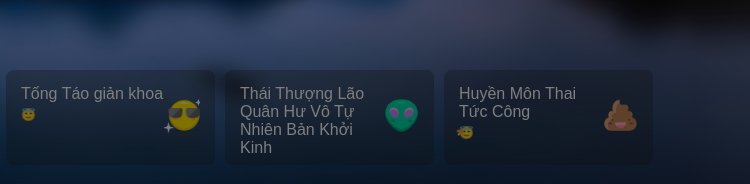
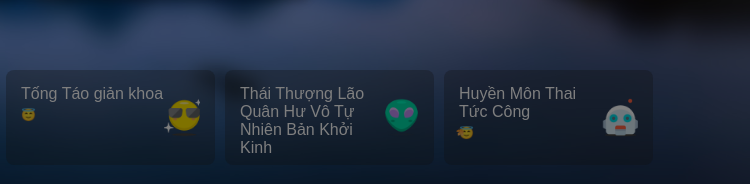
Before and after one commit to herry-tran/lucthanhprofile, a plain HTML site: page index.html in a window 1280 px wide. Shown: the part 525-709 px from the top of the page, 530-1280 px from the left. Drawn offline with nearby package versions, Linux system fonts and the light colour scheme.

Commit message:
Update index.html

```diff
--- a/index.html
+++ b/index.html
@@ -302,7 +302,7 @@ console.log("Switch button initialized");
                 <p>😇 </p>
               </div>
               <div class="projectItemRight">
-                <img src="./static/img/i8.png">
+                <img src="./static/img/i1.png">
               </div>
             </a>
           </div>
```
